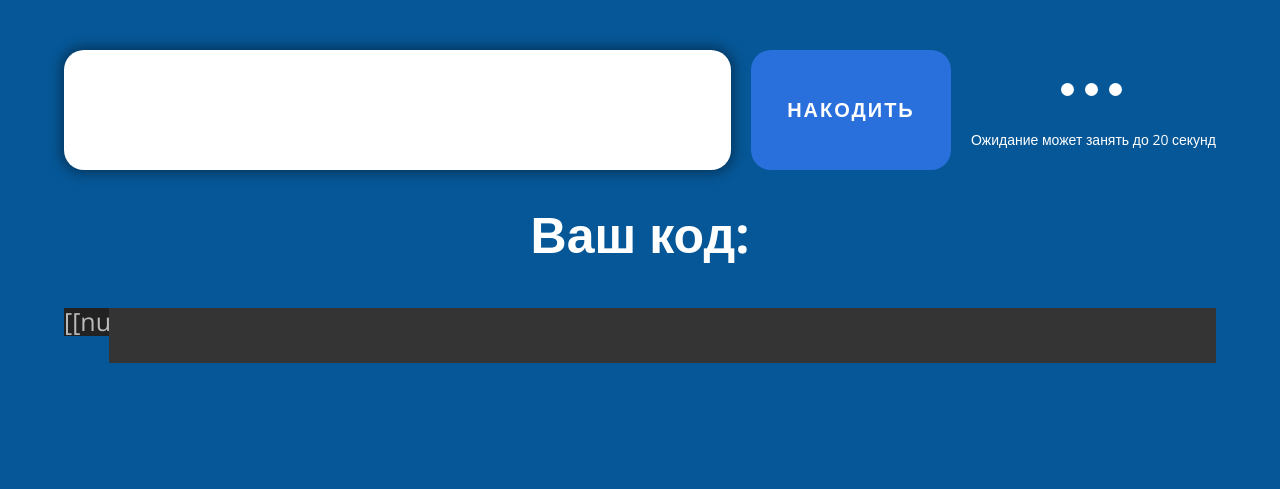
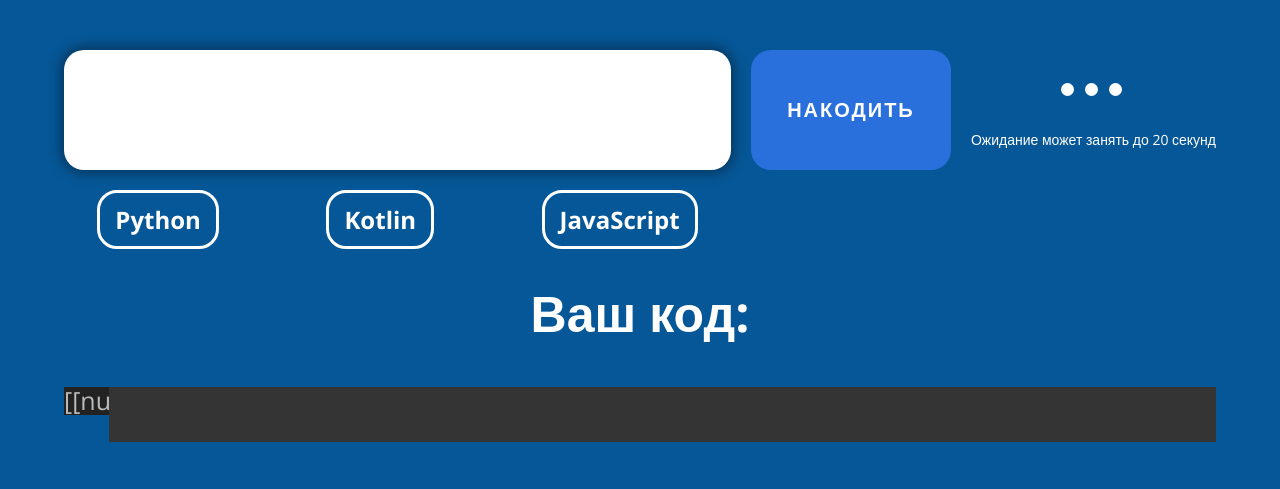
Before and after one commit to gangfv/copilot_fv, a Django app: template templates/pages/code.html in a window 1280 px wide. Shown: the part 90-579 px from the top of the page. Run offline with Django 4.2, Linux system fonts and the light colour scheme; the template is opened without the code that fills it, so the values that code supplies are empty; some libraries are stand-ins or nearby versions.

Commit message:
lang select created

```diff
--- a/static/css/style.css
+++ b/static/css/style.css
@@ -428,10 +428,16 @@
     }
 }
 
+
+.codespace__field {
+    flex-grow: 2;
+}
+
+
 .codespace__desc textarea {
     box-sizing: border-box;
-    flex-grow: 2;
     height: 120px;
+    width: 100%;
     border-radius: 20px;
 
     padding: 20px;
@@ -444,6 +450,60 @@
 
     font-size: 20px;
 }
+
+.codespace__field {
+    flex-grow: 2;
+
+    display: flex;
+    flex-direction: column;
+    align-items: center;
+}
+
+.row {
+    margin-top: 20px;
+    width: 90%;
+    height: max-content;
+
+    display: flex;
+    justify-content: space-between;
+    align-items: center;
+}
+
+.lang-field {
+
+}
+.lang-field label {
+    display: inline-block;
+    box-sizing: border-box;
+
+
+    padding: 5px;
+    border: 3px solid #fff;
+    border-radius: 20px;
+
+    font-weight: 700;
+    font-size: 14px;
+
+    cursor: pointer;
+}
+
+@media (min-width: 800px) {
+    .lang-field label {
+        padding: 10px 15px;
+        font-size: 24px;
+    }
+}
+
+.lang-field input {
+    display: none;
+}
+
+.lang-field input:checked ~ label {
+    color: #44bd32;
+    border: 3px solid #44bd32;
+    border-radius: 20px;
+}
+
 
 .code-btn {
     display: inline-block;
@@ -474,11 +534,18 @@
 
 .code-btn-area {
     min-width: 150px;
-    margin-left: 20px;
+    margin-left: 0;
 
     display: flex;
     flex-direction: column;
     align-items: center;
+}
+
+@media (min-width: 600px) {
+    .code-btn-area {
+        margin-left: 20px;
+
+    }
 }
 
 .codespace__result {
--- a/static/js/codespace.js
+++ b/static/js/codespace.js
@@ -13,6 +13,7 @@
     delimiters: ['[[', ']]'],
     data() {
         return {
+            language: '',
             description: '',
             numbers: [1],
             code: '',
@@ -29,14 +30,15 @@
             // this.startLoader()
             console.log('Отправленное описание', this.description)
 
-            this.loadCode(this.description)
+            this.loadCode(this.description, this.language)
 
             //
             this.description = ''
         },
-        async loadCode(description) {
+        async loadCode(description, language) {
             let newId = ''
             await instance.post('copilot/', {
+                "progr_lan": language,
                 "textarea_old": description,
                 "textarea_new": ""
             }).then(({data}) => {
@@ -53,6 +55,7 @@
                     if(data.textarea_new) {
                         newCode = data.textarea_new
                         console.log('Преобразованный код', newCode)
+
                         this.setCode(newCode)
 
                         clearInterval(checkId)
--- a/templates/pages/code.html
+++ b/templates/pages/code.html
@@ -13,9 +13,43 @@
     <section class="section-coding" id="app">
         <div class="codespace">
             <div class="codespace__desc">
-                <textarea v-model="description"></textarea>
+                <div class="codespace__field">
+                    <textarea v-model="description"></textarea>
+                    <div class="row">
+                        <div class="lang-field">
+                            <input v-model="language" value="Python"
+                                   name="lang"
+                                   type="radio"
+                                   id="python">
+                            <label for="python">
+                                Python
+                            </label>
+                        </div>
+
+                        <div class="lang-field">
+                            <input v-model="language" value="Kotlin"
+                                   name="lang"
+                                   type="radio"
+                                   id="kotlin">
+                            <label for="kotlin">
+                                Kotlin
+                            </label>
+                        </div>
+
+                        <div class="lang-field">
+                            <input v-model="language" value="JavaScript"
+                                   name="lang"
+                                   type="radio"
+                                   id="javaScript">
+                            <label for="javaScript">
+                                JavaScript
+                            </label>
+                        </div>
+                    </div>
+                </div>
+
                 <div v-if="!isLoading" class="code-btn-area">
-                    <button :disabled="!description" class="code-btn" @click="submitDescription">НАКОДИТЬ</button>
+                    <button :disabled="!description || !language" class="code-btn" @click="submitDescription">НАКОДИТЬ</button>
                 </div>
                 <div v-else class="code-btn-area">
                     <div class="lds-ellipsis"><div></div><div></div><div></div><div></div></div>
```
Also changed, not shown: accounts/migrations/0001_initial.py, api/migrations/0001_initial.py, api/migrations/0002_copilot_progr_lan.py (deleted), api/migrations/0003_alter_copilot_progr_lan.py (deleted), static/images/favicon.ico.
